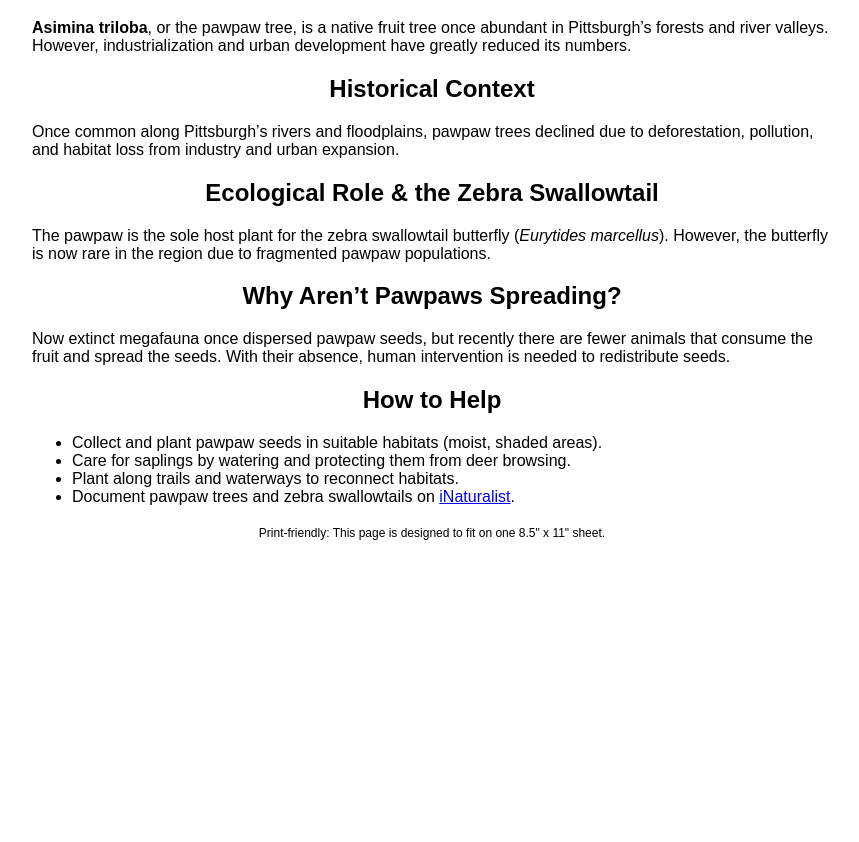
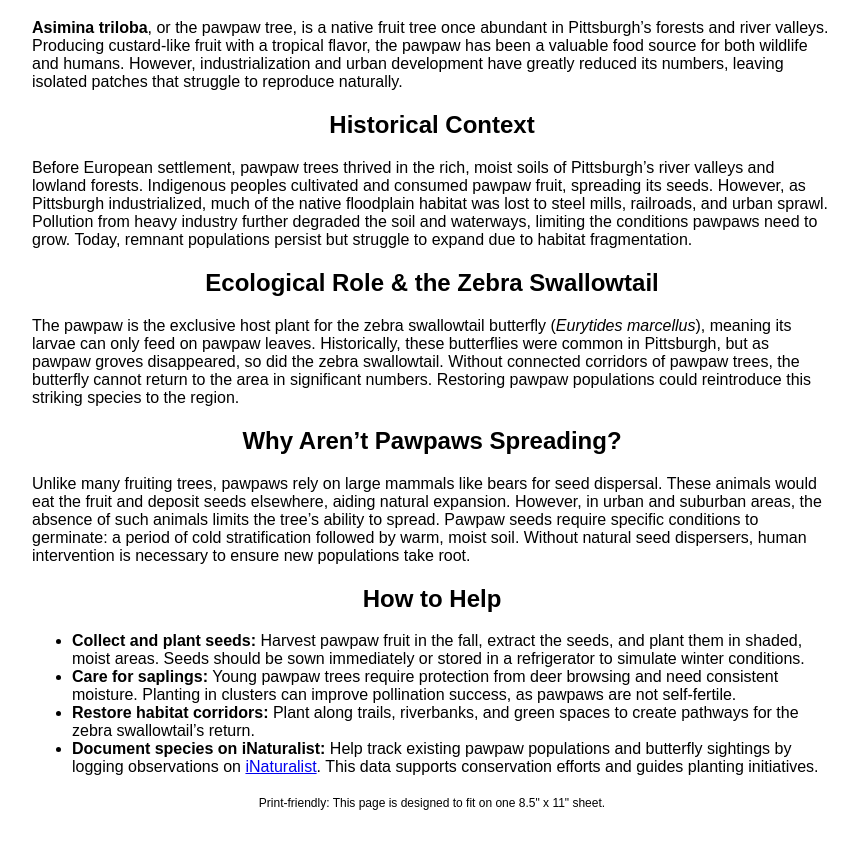
Before and after one commit to cobbettn/pawpaw, a plain HTML site: page index.html in a window 1280 px wide. Shown: the part 81-923 px from the top of the page, without its empty margins (208-1067 px from the left). Before the commit the page ends 800 px from the top, so only its background shows below. Drawn offline with Linux system fonts and the light colour scheme.

Commit message:
flesh out info

```diff
--- a/index.html
+++ b/index.html
@@ -15,7 +15,7 @@
             text-align: center;
         }
         .section {
-            margin-bottom: 15px;
+            margin-bottom: 20px;
         }
         .print-note {
             text-align: center;
@@ -32,30 +32,30 @@
 </head>
 <body>
     <h1>Pawpaw Trees in Pittsburgh</h1>
-    <p><strong>Asimina triloba</strong>, or the pawpaw tree, is a native fruit tree once abundant in Pittsburgh’s forests and river valleys. However, industrialization and urban development have greatly reduced its numbers.</p>
+    <p><strong>Asimina triloba</strong>, or the pawpaw tree, is a native fruit tree once abundant in Pittsburgh’s forests and river valleys. Producing custard-like fruit with a tropical flavor, the pawpaw has been a valuable food source for both wildlife and humans. However, industrialization and urban development have greatly reduced its numbers, leaving isolated patches that struggle to reproduce naturally.</p>
 
     <div class="section">
         <h2>Historical Context</h2>
-        <p>Once common along Pittsburgh’s rivers and floodplains, pawpaw trees declined due to deforestation, pollution, and habitat loss from industry and urban expansion.</p>
+        <p>Before European settlement, pawpaw trees thrived in the rich, moist soils of Pittsburgh’s river valleys and lowland forests. Indigenous peoples cultivated and consumed pawpaw fruit, spreading its seeds. However, as Pittsburgh industrialized, much of the native floodplain habitat was lost to steel mills, railroads, and urban sprawl. Pollution from heavy industry further degraded the soil and waterways, limiting the conditions pawpaws need to grow. Today, remnant populations persist but struggle to expand due to habitat fragmentation.</p>
     </div>
 
     <div class="section">
         <h2>Ecological Role & the Zebra Swallowtail</h2>
-        <p>The pawpaw is the sole host plant for the zebra swallowtail butterfly (<i>Eurytides marcellus</i>). However, the butterfly is now rare in the region due to fragmented pawpaw populations.</p>
+        <p>The pawpaw is the exclusive host plant for the zebra swallowtail butterfly (<i>Eurytides marcellus</i>), meaning its larvae can only feed on pawpaw leaves. Historically, these butterflies were common in Pittsburgh, but as pawpaw groves disappeared, so did the zebra swallowtail. Without connected corridors of pawpaw trees, the butterfly cannot return to the area in significant numbers. Restoring pawpaw populations could reintroduce this striking species to the region.</p>
     </div>
 
     <div class="section">
         <h2>Why Aren’t Pawpaws Spreading?</h2>
-        <p>Now extinct megafauna once dispersed pawpaw seeds, but recently there are fewer animals that consume the fruit and spread the seeds. With their absence, human intervention is needed to redistribute seeds.</p>
+        <p>Unlike many fruiting trees, pawpaws rely on large mammals like bears for seed dispersal. These animals would eat the fruit and deposit seeds elsewhere, aiding natural expansion. However, in urban and suburban areas, the absence of such animals limits the tree’s ability to spread. Pawpaw seeds require specific conditions to germinate: a period of cold stratification followed by warm, moist soil. Without natural seed dispersers, human intervention is necessary to ensure new populations take root.</p>
     </div>
 
     <div class="section">
         <h2>How to Help</h2>
         <ul>
-            <li>Collect and plant pawpaw seeds in suitable habitats (moist, shaded areas).</li>
-            <li>Care for saplings by watering and protecting them from deer browsing.</li>
-            <li>Plant along trails and waterways to reconnect habitats.</li>
-            <li>Document pawpaw trees and zebra swallowtails on <a href="https://www.inaturalist.org" target="_blank">iNaturalist</a>.</li>
+            <li><strong>Collect and plant seeds:</strong> Harvest pawpaw fruit in the fall, extract the seeds, and plant them in shaded, moist areas. Seeds should be sown immediately or stored in a refrigerator to simulate winter conditions.</li>
+            <li><strong>Care for saplings:</strong> Young pawpaw trees require protection from deer browsing and need consistent moisture. Planting in clusters can improve pollination success, as pawpaws are not self-fertile.</li>
+            <li><strong>Restore habitat corridors:</strong> Plant along trails, riverbanks, and green spaces to create pathways for the zebra swallowtail’s return.</li>
+            <li><strong>Document species on iNaturalist:</strong> Help track existing pawpaw populations and butterfly sightings by logging observations on <a href="https://www.inaturalist.org" target="_blank">iNaturalist</a>. This data supports conservation efforts and guides planting initiatives.</li>
         </ul>
     </div>
 
```
